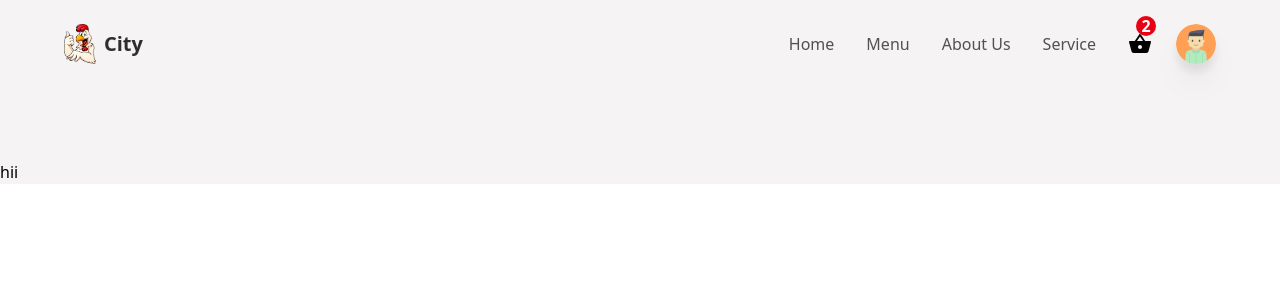
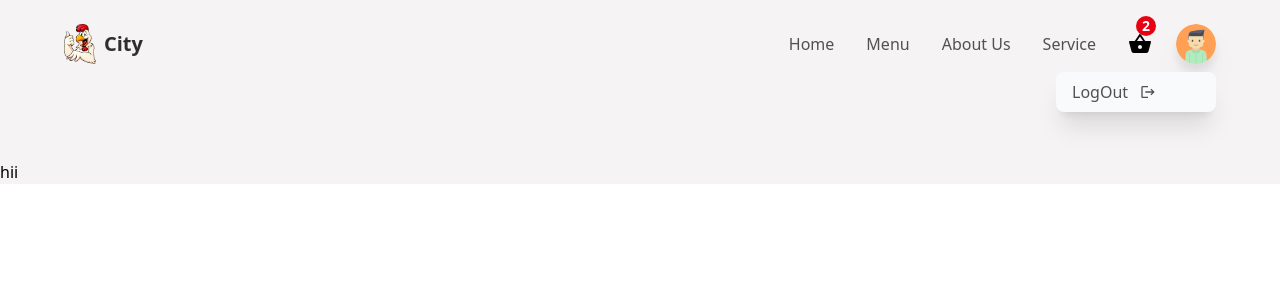
Before and after one commit to Sahil133101/fooddelivery, a React (Create React App) app: page / in a window 1280 px wide. Shown: the top 300 px of the page. Built offline with nearby package versions, Linux system fonts and the light colour scheme.

Commit message:
practice

```diff
--- a/src/Component/Header.jsx
+++ b/src/Component/Header.jsx
@@ -1,10 +1,31 @@
 import React from 'react';
 import { Link } from 'react-router-dom';
 import logo from '../Assests/logo.png';
-import { MdShoppingBasket } from "react-icons/md";
+import { MdShoppingBasket, MdAdd,MdLogout } from "react-icons/md";
 import Avtar from '../Assests/avatar.png';
-  import {motion}  from "framer-motion";
+import { motion } from "framer-motion";
+import { getAuth, signInWithPopup, GoogleAuthProvider } from "firebase/auth";
+import { app } from "../firebase.config";
+import { useStateValue } from '../Context/StateProvider';
+import { actionType } from '../Context/Reducer';
+
 export const Header = () => {
+    const firebaseAuth = getAuth(app);
+    const provider = new GoogleAuthProvider();
+
+    const [{ user }, dispatch] = useStateValue();
+
+    const login = async () => {
+        if(!user){
+        const { user: { refreshToken, providerData } } = await signInWithPopup(firebaseAuth, provider);
+         dispatch({
+            type: actionType.SET_USER,
+            user: providerData[0],
+          });
+        localStorage.setItem('user', JSON.stringify(providerData[0]));
+        }
+    };
+
     return (
         <header className='fixed z-50 w-full p-6 px-16 bg-primary'>
             {/* Desktop */}
@@ -33,11 +54,31 @@ export const Header = () => {
                     <div className='relative flex items-center justify-center ml-8'>
                         <MdShoppingBasket className="text-textColor text-2xl cursor-pointer" />
                         <div className='absolute -top-4 -right-1 w-5 h-5 rounded-full bg-cartNumfig flex items-center justify-center'>
-              <p className='text-sn text-white font-semibold'>2</p>
+                            <p className='text-sm text-white font-semibold'>2</p>
                         </div>
                     </div>
-          <motion.img  whileTap={ {scale: -0.9} }
-          src={Avtar} className='w-10 h-10 rounded-full ml-6 cursor-pointer drop-shadow-xl' alt="user profile" />
+                    <div className='relative'>
+                        <motion.img
+                            whileTap={{ scale: 0.6 }}
+                            src={user ? user.photoURL : Avtar}
+                            className='w-10 h-10 rounded-full ml-6 cursor-pointer drop-shadow-xl'
+                            alt="user profile"
+                            onClick={login}
+                        />
+                        <div className='w-40 bg-gray-50 shadow-xl rounded-lg flex flex-col absolute top-12 right-0'>
+                            {
+                                user && user.email === "sahilnakulish143@gmail.com" && (
+                                    <Link to ={"/createItem"}>
+
+<p className='px-4 py-2 flex items-center gap-3 cursor-pointer hover:bg-slate-100 transition-all duration-100 ease-in-out text-textcolor text-base'> New Item <MdAdd /> </p>
+                            </Link>
+                            )
+                            }
+
+                            <p className='px-4 py-2 flex items-center gap-3 cursor-pointer hover:bg-slate-100 transition-all duration-100 ease-in-out text-textcolor text-base' > LogOut <MdLogout /></p>
+
+                        </div>
+                    </div>
                 </div>
             </div>
 
--- /dev/null
+++ b/src/Context/Reducer.js
@@ -0,0 +1,19 @@
+export const actionType = {
+    SET_USER : "SET_USER",
+}
+
+const reducer = (state, action) => {
+    console.log(action);
+
+    switch(action.type){
+        case actionType.SET_USER:
+        return {
+            ...state,
+            user : action.user,
+        }
+        default :
+        return state;
+    }
+};
+
+export default reducer;
--- /dev/null
+++ b/src/Context/StateProvider.js
@@ -0,0 +1,11 @@
+import React,  {Children, createContext , useContext, useReducer }from "react";
+import { initialState } from "./initialState";
+
+export  const StateContext = createContext();
+
+ export const StateProvider = ({reducer, initialState,children}) => (
+    <StateContext.Provider value={useReducer(reducer, initialState)}>
+        {children}
+    </StateContext.Provider>
+);
+export const useStateValue = () => useContext(StateContext);
--- /dev/null
+++ b/src/Context/initialState.js
@@ -0,0 +1,5 @@
+import {fetchUser} from "../utils/fetchlocalstorgedata";
+const userInfo = fetchUser()
+export const initialState = {
+    user: null,
+}
--- /dev/null
+++ b/src/firebase.config.js
@@ -0,0 +1,20 @@
+import {getApp, getApps, initializeApp} from 'firebase/app';
+import {getFirestore} from 'firebase/firestore';
+import {getStorage} from 'firebase/storage';
+const firebaseConfig = {
+    apiKey: "AIzaSyC-yrujUukWFADVKQGTvZd1o_-7V2Fof9w",
+    authDomain: "fooddelivery-dcfce.firebaseapp.com",
+    databaseURL: "https://fooddelivery-dcfce-default-rtdb.firebaseio.com",
+    projectId: "fooddelivery-dcfce",
+    storageBucket: "fooddelivery-dcfce.appspot.com",
+    messagingSenderId: "201598146211",
+    appId: "1:201598146211:web:bc0920f10f359a02809116"
+  };
+
+ const app = getApps.length > 0 ? getApp() : initializeApp(firebaseConfig);
+
+ const firestore = getFirestore(app);
+
+ const storage = getStorage(app);
+
+ export {app, firestore, storage};
--- a/src/index.js
+++ b/src/index.js
@@ -4,12 +4,18 @@ import './index.css';
 import App from './App';
 import reportWebVitals from './reportWebVitals';
 import {BrowserRouter as Router} from "react-router-dom";
+import { StateProvider } from './Context/StateProvider';
+import { initialState } from './Context/initialState';
+import reducer from './Context/Reducer';
 
 const root = ReactDOM.createRoot(document.getElementById('root'));
 root.render(
   <React.StrictMode>
     <Router>
-    <App />
+      <StateProvider initialState={initialState} reducer={reducer}>
+      <App />
+      </StateProvider>
+
     </Router>
 
   </React.StrictMode>
--- /dev/null
+++ b/src/utils/fetchlocalstorgedata.js
@@ -0,0 +1,9 @@
+import React from 'react'
+
+export const fetchUser  = () => {
+ const userInfo  = localStorage.getItem('user') !== "undefinded"
+ ? JSON.parse(localStorage.getItem('user'))
+ : localStorage.clear ();
+
+ return userInfo;
+}
```
Lines whose indentation alone changed are shown as unchanged.
